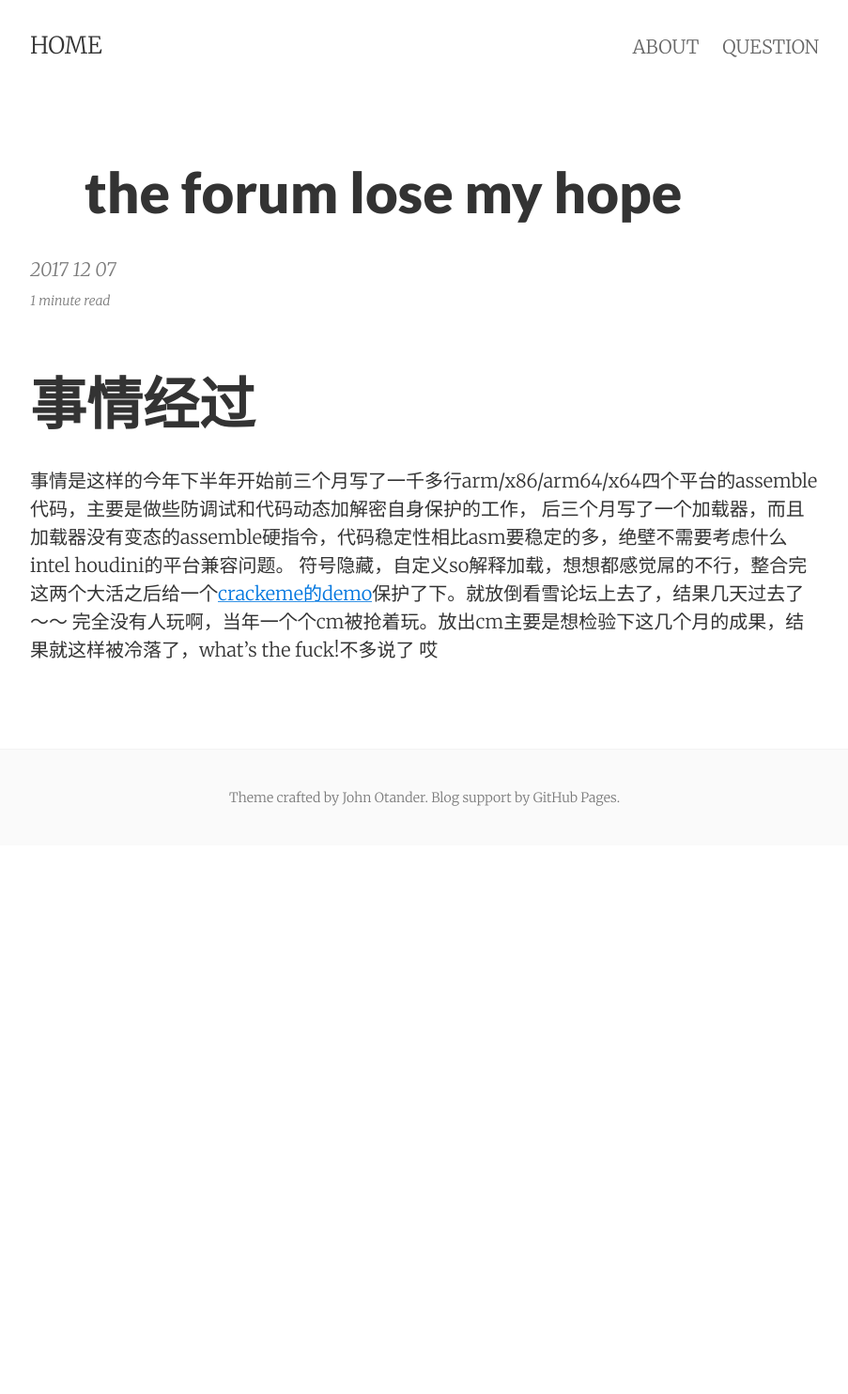
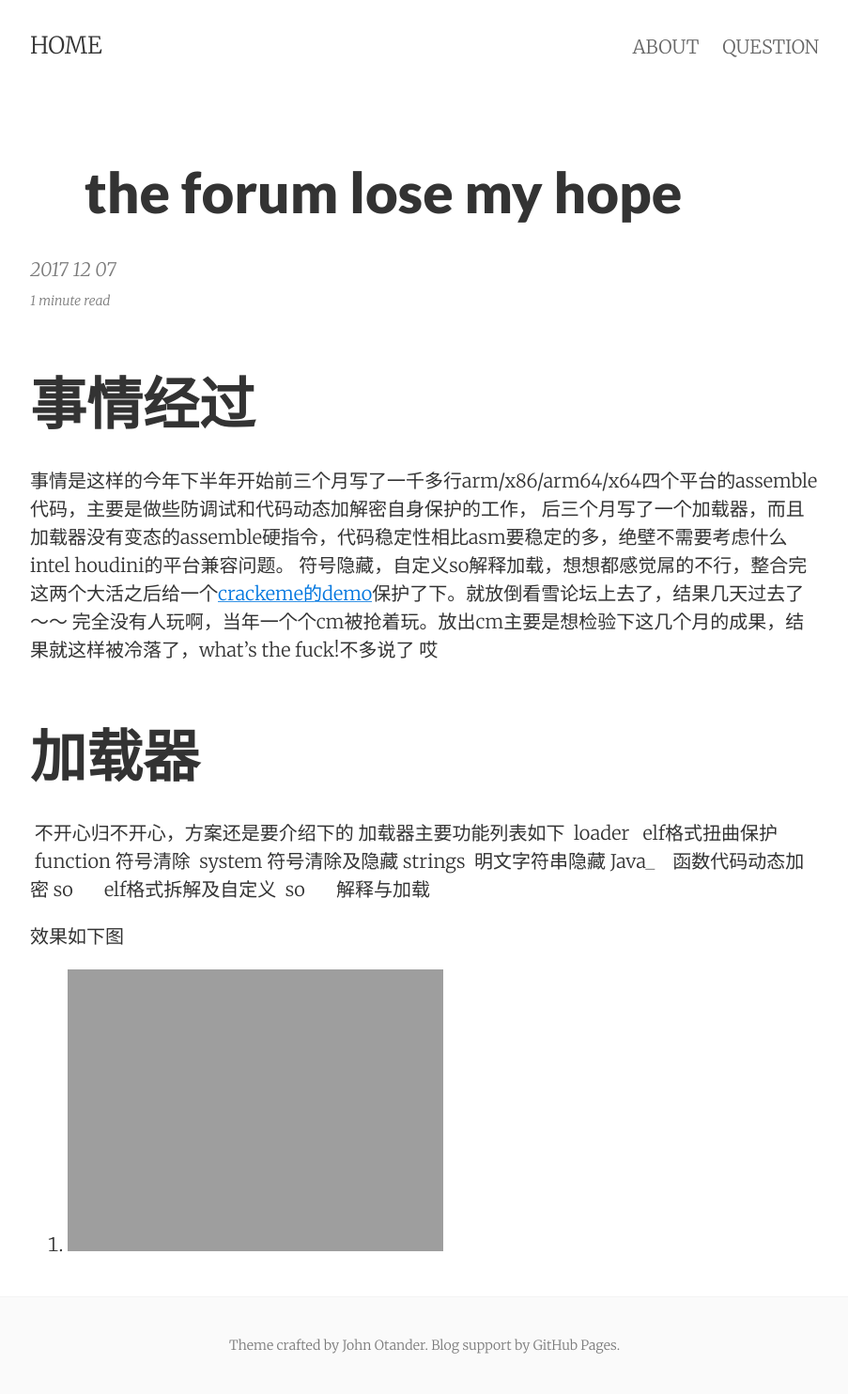
Before and after one commit to ajisky/ajisky.github.io, a Jekyll site: the page built from _posts/2017-12-07-not happy.md, in a window 1280 px wide. Shown: the whole page at 94% size, without its empty margins (188-1091 px from the left). Built offline with Jekyll 4.4.1, drawn with Linux system fonts in a browser that asks for light colours; before the commit the page ends 900 px from its top, so only the background shows below that.

Commit message:
Update 2017-12-07-not happy.md

```diff
--- a/_posts/2017-12-07-not happy.md
+++ b/_posts/2017-12-07-not happy.md
@@ -11,3 +11,17 @@ categories: jekyll pixyll
   后三个月写了一个加载器，而且加载器没有变态的assemble硬指令，代码稳定性相比asm要稳定的多，绝壁不需要考虑什么intel houdini的平台兼容问题。
   符号隐藏，自定义so解释加载，想想都感觉屌的不行，整合完这两个大活之后给一个[crackeme的demo](https://bbs.pediy.com/thread-223064.htm)保护了下。就放倒看雪论坛上去了，结果几天过去了～～
   完全没有人玩啊，当年一个个cm被抢着玩。放出cm主要是想检验下这几个月的成果，结果就这样被冷落了，what's the fuck!不多说了 哎
+
+# 加载器
+  不开心归不开心，方案还是要介绍下的
+  加载器主要功能列表如下
+  loader   elf格式扭曲保护
+  function 符号清除
+  system   符号清除及隐藏
+  strings  明文字符串隐藏
+  Java_    函数代码动态加密
+  so       elf格式拆解及自定义
+  so       解释与加载
+
+效果如下图
+1. ![保护前后静态分析对比](https://ajisky.github.io/images/show-loader.mp4)
```
